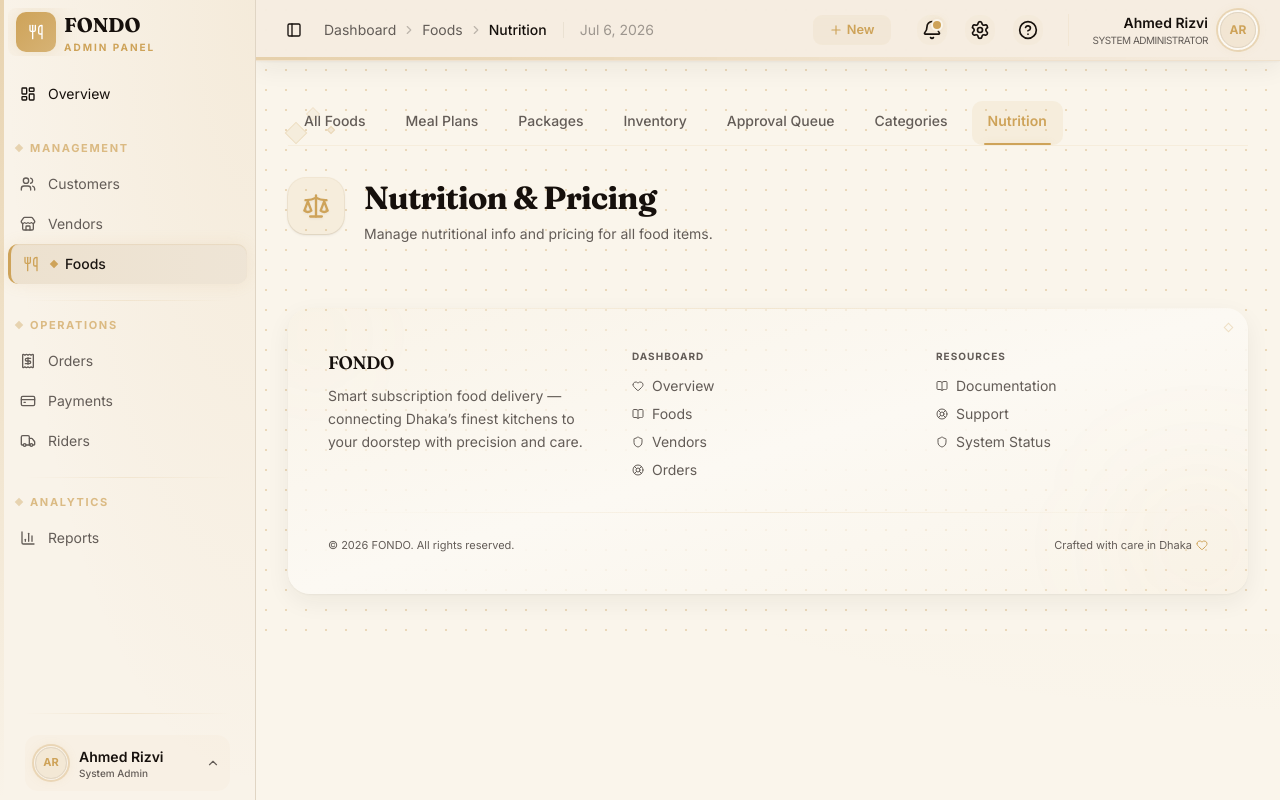
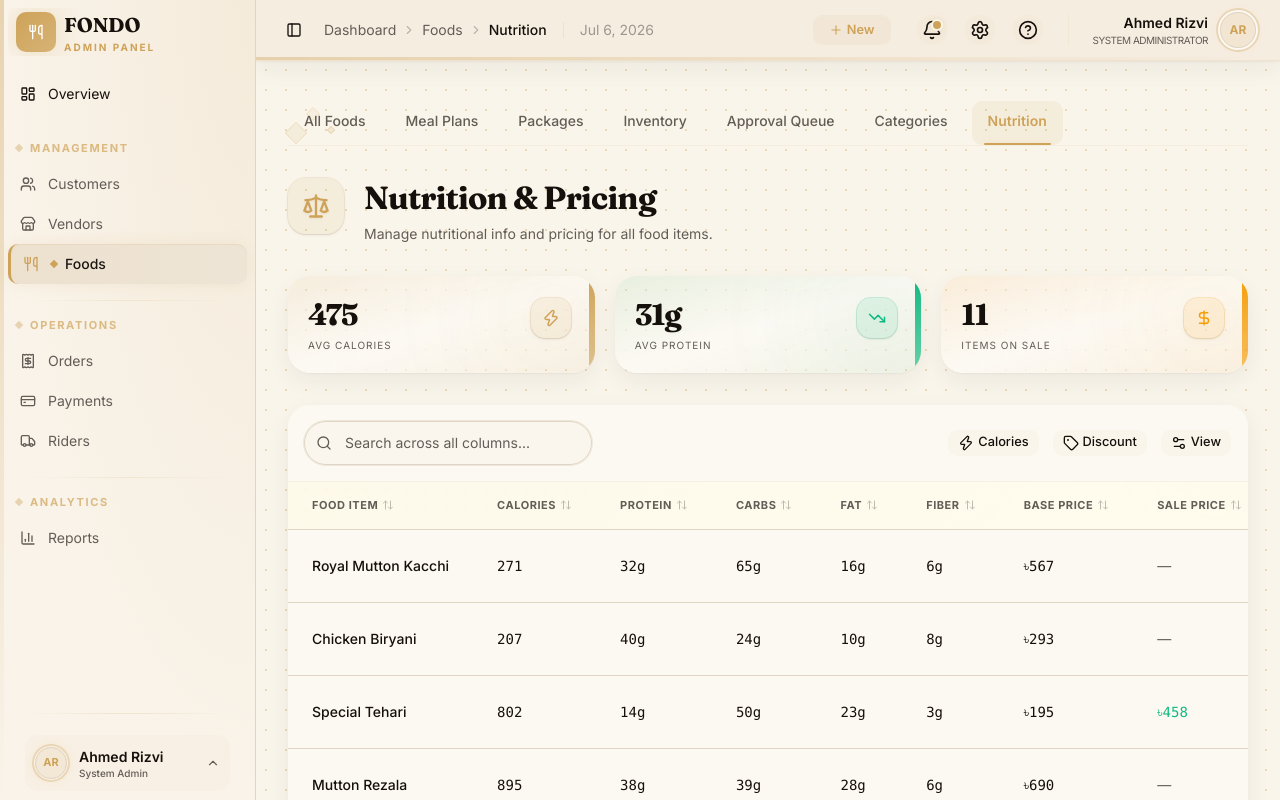
Before and after one commit to jevxo26/FONDO, a Next.js app: page /dashboard/foods/nutrition in a window 1280 px wide. Built offline with nearby package versions, Linux system fonts and the light colour scheme.

Commit message:
feat: implement nutrition page

```diff
--- a/src/app/dashboard/foods/nutrition/page.tsx
+++ b/src/app/dashboard/foods/nutrition/page.tsx
@@ -1,7 +1,14 @@
-import { Scale } from "lucide-react";
 import { PageHeader } from "@/components/dashboard/common/page-header";
+import { StatCard } from "@/components/dashboard/common/stat-card";
+import { NutritionTableSection } from "@/components/dashboard/foods/nutrition-columns/nutrition-table-section";
+import { nutritionItems } from "@/data/nutrition";
+import { Scale, TrendingDown, DollarSign, Zap } from "lucide-react";
 
 export default function FoodsNutritionPage() {
+  const avgCalories = Math.round(nutritionItems.reduce((s, i) => s + i.calories, 0) / nutritionItems.length);
+  const avgProtein = Math.round(nutritionItems.reduce((s, i) => s + i.protein, 0) / nutritionItems.length);
+  const onSale = nutritionItems.filter((i) => i.salePrice).length;
+
   return (
     <div>
       <PageHeader
@@ -9,6 +16,14 @@ export default function FoodsNutritionPage() {
         description="Manage nutritional info and pricing for all food items."
         icon={Scale}
       />
+      <div className="mt-8 grid grid-cols-1 gap-5 sm:grid-cols-3">
+        <StatCard label="Avg Calories" value={avgCalories} icon={Zap} accent="right" />
+        <StatCard label="Avg Protein" value={`${avgProtein}g`} variant="success" icon={TrendingDown} accent="right" />
+        <StatCard label="Items on Sale" value={onSale} variant="warning" icon={DollarSign} accent="right" />
+      </div>
+      <div className="mt-8">
+        <NutritionTableSection />
+      </div>
     </div>
   );
 }
--- a/src/components/dashboard/foods/categories/category-table-section.tsx
+++ b/src/components/dashboard/foods/categories/category-table-section.tsx
@@ -1,10 +1,10 @@
 "use client";
 
 import { DataTable } from "@/components/common/table";
-import type { RowAction } from "@/components/common/table";
+import type { FacetedFilter, RowAction } from "@/components/common/table";
 import { categoryColumns } from "./category-columns";
 import { adminCategories, type AdminCategory } from "@/data/categories-data";
-import { Eye, Edit } from "lucide-react";
+import { Eye, Edit, ListChecks } from "lucide-react";
 
 const rowActions: RowAction<AdminCategory>[] = [
   {
@@ -19,12 +19,23 @@ const rowActions: RowAction<AdminCategory>[] = [
   },
 ];
 
+const statusFilter: FacetedFilter = {
+  columnId: "status",
+  title: "Status",
+  icon: <ListChecks className="size-4" />,
+  options: [
+    { label: "Active", value: "ACTIVE" },
+    { label: "Draft", value: "DRAFT" },
+  ],
+};
+
 export function CategoryTableSection() {
   return (
     <DataTable
       data={adminCategories}
       columns={categoryColumns}
       rowActions={rowActions}
+      filters={[statusFilter]}
     />
   );
 }
--- /dev/null
+++ b/src/components/dashboard/foods/nutrition-columns/nutrition-columns.tsx
@@ -0,0 +1,89 @@
+"use client";
+
+import type { ColumnDef } from "@tanstack/react-table";
+import type { NutritionItem } from "@/data/nutrition";
+import { DataTableColumnHeader } from "@/components/common/table";
+import { cn } from "@/lib/utils";
+
+export const nutritionColumns: ColumnDef<NutritionItem>[] = [
+  {
+    accessorKey: "foodName",
+    header: ({ column }) => <DataTableColumnHeader column={column} title="Food Item" />,
+    cell: ({ row }) => (
+      <span className="font-medium text-foreground">{row.original.foodName}</span>
+    ),
+  },
+  {
+    accessorKey: "calories",
+    header: ({ column }) => <DataTableColumnHeader column={column} title="Calories" />,
+    cell: ({ row }) => <span className="font-mono text-sm">{row.original.calories}</span>,
+  },
+  {
+    accessorKey: "protein",
+    header: ({ column }) => <DataTableColumnHeader column={column} title="Protein" />,
+    cell: ({ row }) => <span className="font-mono text-sm">{row.original.protein}g</span>,
+  },
+  {
+    accessorKey: "carbs",
+    header: ({ column }) => <DataTableColumnHeader column={column} title="Carbs" />,
+    cell: ({ row }) => <span className="font-mono text-sm">{row.original.carbs}g</span>,
+  },
+  {
+    accessorKey: "fat",
+    header: ({ column }) => <DataTableColumnHeader column={column} title="Fat" />,
+    cell: ({ row }) => <span className="font-mono text-sm">{row.original.fat}g</span>,
+  },
+  {
+    accessorKey: "fiber",
+    header: ({ column }) => <DataTableColumnHeader column={column} title="Fiber" />,
+    cell: ({ row }) => <span className="font-mono text-sm">{row.original.fiber}g</span>,
+  },
+  {
+    accessorKey: "basePrice",
+    header: ({ column }) => <DataTableColumnHeader column={column} title="Base Price" />,
+    cell: ({ row }) => (
+      <span className="font-mono text-sm font-medium">৳{row.original.basePrice}</span>
+    ),
+  },
+  {
+    accessorKey: "salePrice",
+    header: ({ column }) => <DataTableColumnHeader column={column} title="Sale Price" />,
+    cell: ({ row }) => {
+      const sp = row.original.salePrice;
+      return sp ? (
+        <span className="font-mono text-sm font-medium text-success">৳{sp}</span>
+      ) : (
+        <span className="text-sm text-muted-foreground">—</span>
+      );
+    },
+  },
+  {
+    accessorKey: "calorieLevel",
+    enableHiding: false,
+  },
+  {
+    accessorKey: "discountStatus",
+    enableHiding: false,
+  },
+  {
+    id: "discount",
+    header: ({ column }) => <DataTableColumnHeader column={column} title="Discount" />,
+    cell: ({ row }) => {
+      const { basePrice, salePrice } = row.original;
+      if (!salePrice) return <span className="text-sm text-muted-foreground">—</span>;
+      const pct = Math.round((1 - salePrice / basePrice) * 100);
+      return (
+        <span
+          className={cn(
+            "inline-block rounded-full px-2 py-0.5 text-[11px] font-bold",
+            pct > 20
+              ? "bg-success/10 text-success"
+              : "bg-amber-100 text-amber-700 dark:bg-amber-900/30 dark:text-amber-400",
+          )}
+        >
+          {pct}% OFF
+        </span>
+      );
+    },
+  },
+];
--- /dev/null
+++ b/src/components/dashboard/foods/nutrition-columns/nutrition-table-section.tsx
@@ -0,0 +1,52 @@
+"use client";
+
+import { DataTable } from "@/components/common/table";
+import type { FacetedFilter, RowAction } from "@/components/common/table";
+import { nutritionColumns } from "./nutrition-columns";
+import { nutritionItems, type NutritionItem } from "@/data/nutrition";
+import { Eye, Edit, Tag, Zap } from "lucide-react";
+
+const rowActions: RowAction<NutritionItem>[] = [
+  {
+    label: "View Details",
+    icon: <Eye className="size-4" />,
+    onClick: (item) => console.log("View Details", item.id),
+  },
+  {
+    label: "Edit Nutrition",
+    icon: <Edit className="size-4" />,
+    onClick: (item) => console.log("Edit", item.id),
+  },
+];
+
+const calorieFilter: FacetedFilter = {
+  columnId: "calorieLevel",
+  title: "Calories",
+  icon: <Zap className="size-4" />,
+  options: [
+    { label: "Low (<300)", value: "LOW" },
+    { label: "Medium (300-500)", value: "MEDIUM" },
+    { label: "High (>500)", value: "HIGH" },
+  ],
+};
+
+const discountFilter: FacetedFilter = {
+  columnId: "discountStatus",
+  title: "Discount",
+  icon: <Tag className="size-4" />,
+  options: [
+    { label: "On Sale", value: "ON_SALE" },
+    { label: "Full Price", value: "FULL_PRICE" },
+  ],
+};
+
+export function NutritionTableSection() {
+  return (
+    <DataTable
+      data={nutritionItems}
+      columns={nutritionColumns}
+      rowActions={rowActions}
+      filters={[calorieFilter, discountFilter]}
+    />
+  );
+}
--- /dev/null
+++ b/src/data/nutrition.ts
@@ -0,0 +1,64 @@
+function seededRandom(seed: number) {
+  let s = seed;
+  return () => {
+    s = (s * 1664525 + 1013904223) & 0xffffffff;
+    return (s >>> 0) / 0xffffffff;
+  };
+}
+
+const rand = seededRandom(7401);
+
+const foodNames = [
+  "Royal Mutton Kacchi", "Chicken Biryani", "Special Tehari", "Mutton Rezala",
+  "Shorshe Ilish", "Prawn Malai Curry", "Chicken Korma", "Kacchi Biryani",
+  "Beef Bhuna", "Vegetable Khichuri", "Kung Pao Chicken", "Fried Rice",
+  "Spring Rolls", "Mapo Tofu", "Chow Mein", "Margherita Pizza",
+  "Pasta Alfredo", "Lasagna", "Risotto", "Minestrone Soup",
+  "Butter Chicken", "Palak Paneer", "Dal Makhani", "Chicken Tikka",
+  "Gulab Jamun", "Firni", "Chocolate Mousse",
+];
+
+export interface NutritionItem {
+  id: string;
+  foodName: string;
+  calories: number;
+  protein: number;
+  carbs: number;
+  fat: number;
+  fiber: number;
+  sugar: number;
+  sodium: number;
+  basePrice: number;
+  salePrice: number | null;
+  servingSize: string;
+  calorieLevel: "LOW" | "MEDIUM" | "HIGH";
+  discountStatus: "ON_SALE" | "FULL_PRICE";
+}
+
+function pad(num: number) {
+  return String(num).padStart(3, "0");
+}
+
+const sizes = ["1 plate", "1 bowl", "1 portion", "250g", "300g", "1 piece", "1 cup"];
+
+export const nutritionItems: NutritionItem[] = foodNames.map((name, i) => {
+  const base = 200 + Math.round(rand() * 600);
+  const cals = Math.round(base * (0.8 + rand() * 0.4));
+  const onSale = rand() > 0.5;
+  return {
+    id: `nut_${pad(i + 1)}`,
+    foodName: name,
+    calories: cals,
+    protein: Math.round(10 + rand() * 35),
+    carbs: Math.round(20 + rand() * 50),
+    fat: Math.round(5 + rand() * 25),
+    fiber: Math.round(2 + rand() * 8),
+    sugar: Math.round(1 + rand() * 15),
+    sodium: Math.round(200 + rand() * 600),
+    basePrice: Math.round(150 + rand() * 550),
+    salePrice: onSale ? Math.round(120 + rand() * 400) : null,
+    servingSize: sizes[Math.floor(rand() * sizes.length)],
+    calorieLevel: cals < 300 ? "LOW" : cals < 500 ? "MEDIUM" : "HIGH",
+    discountStatus: onSale ? "ON_SALE" : "FULL_PRICE",
+  };
+});
```
